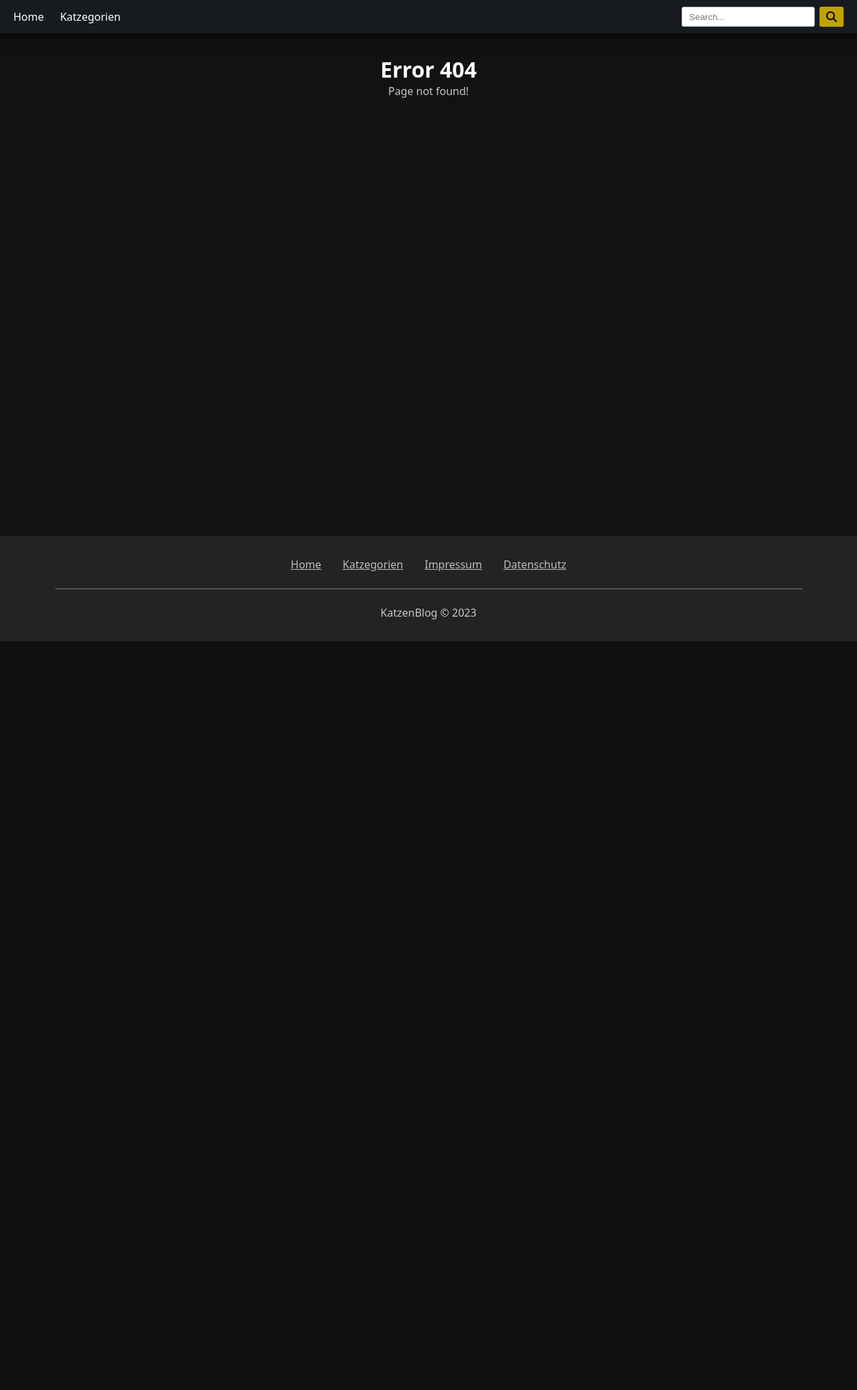
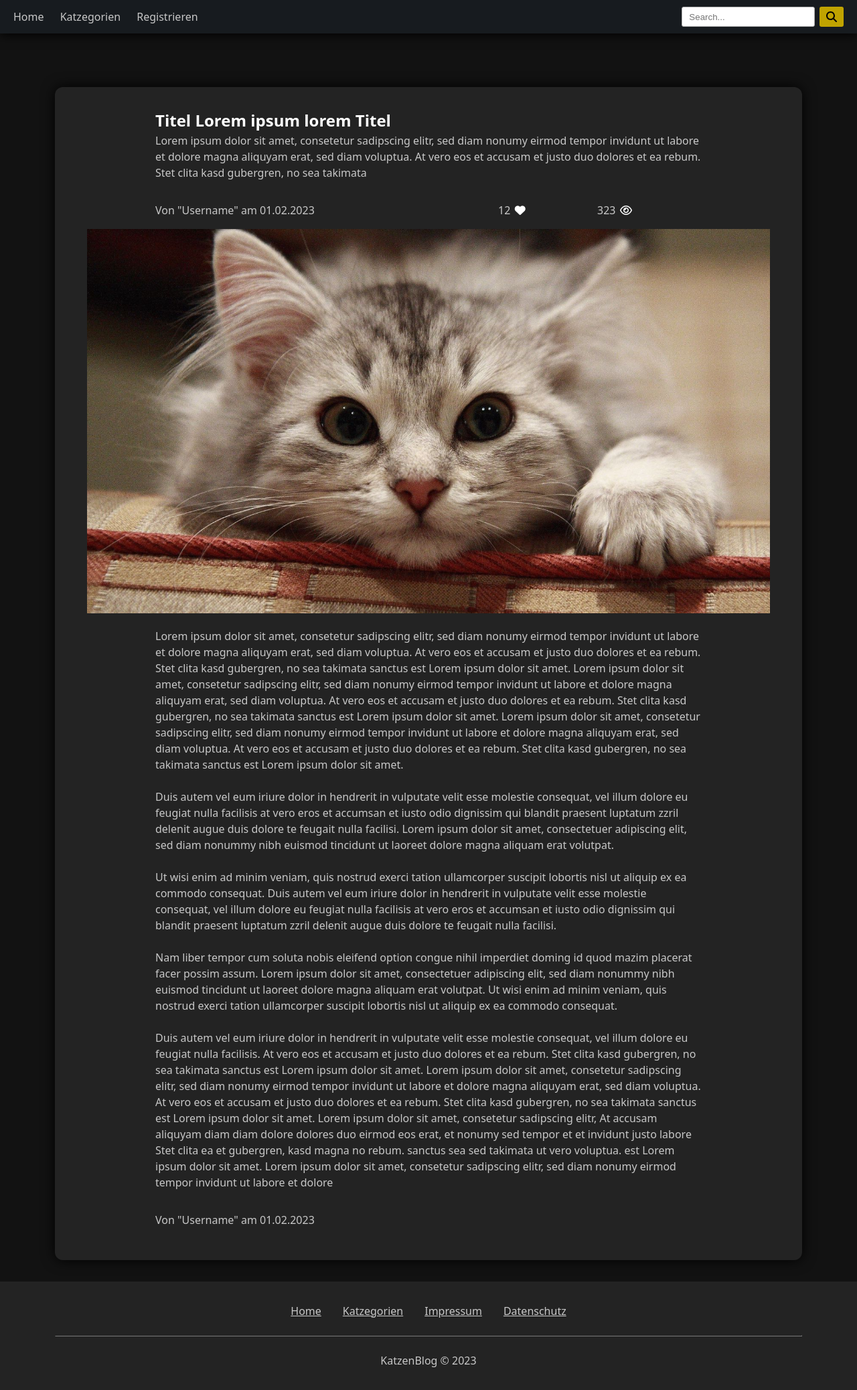
Before and after one commit to Chryfi/webdev, a PHP site: page /index.php?p=article in a window 1280 px wide. Shown: the whole page at 67% size. Before the commit the page ends 958 px from the top, so only its background shows below. Run offline with PHP 8.4, Linux system fonts and the light colour scheme; some libraries are stand-ins or nearby versions.

Commit message:
Add blog article skeleton

```diff
--- a/content/defaults/footer.php
+++ b/content/defaults/footer.php
@@ -1,4 +1,3 @@
-        </div>
         <footer class="container-fluid footer">
             <div class="row justify-content-center">
                 <div class="footer-col">
--- a/content/defaults/header.php
+++ b/content/defaults/header.php
@@ -1,10 +1,13 @@
 <nav class="navbar">
     <ul class="navbar-list">
         <li class="navbar-item">
-            <a href="index" class="navbar-link">Home</a>
+            <a href="index" class="navbar-link <?php if(empty($_GET["p"]) || $_GET["p"] == "index") echo "active";?>">Home</a>
         </li>
         <li class="navbar-item">
-            <a href="katzegorien" class="navbar-link">Katzegorien</a>
+            <a href="katzegorien" class="navbar-link <?php if($_GET["p"] == "katzegorien") echo "active";?>">Katzegorien</a>
+        </li>
+        <li class="navbar-item">
+            <a href="registrieren" class="navbar-link <?php if($_GET["p"] == "registrieren") echo "active";?>">Registrieren</a>
         </li>
     </ul>
     <div class="search-container">
--- a/content/heads/index.html
+++ b/content/heads/index.html
@@ -9,7 +9,7 @@
         <link href="https://cdn.jsdelivr.net/npm/bootstrap@5.0.2/dist/css/bootstrap.min.css" rel="stylesheet" integrity="sha384-EVSTQN3/azprG1Anm3QDgpJLIm9Nao0Yz1ztcQTwFspd3yD65VohhpuuCOmLASjC" crossorigin="anonymous">
         <script src="https://cdn.jsdelivr.net/npm/bootstrap@5.0.2/dist/js/bootstrap.bundle.min.js" integrity="sha384-MrcW6ZMFYlzcLA8Nl+NtUVF0sA7MsXsP1UyJoMp4YLEuNSfAP+JcXn/tWtIaxVXM" crossorigin="anonymous"></script>
         -->
+        <script src="https://kit.fontawesome.com/56794dd33c.js" crossorigin="anonymous"></script>
         <link rel="stylesheet" href="/ressources/css/main.css">
     </head>
     <body>
-        <div class="page-wrapper">
--- /dev/null
+++ b/content/pages/article.html
@@ -0,0 +1,64 @@
+<div class="page-wrapper">
+    <main class="container-sm">
+        <div class="round-container blog-container">
+                <div class="row justify-content-center">
+                    <div class="col-md-8">
+                        <h2>Titel Lorem ipsum lorem Titel</h2>
+                        <p>Lorem ipsum dolor sit amet, consetetur sadipscing elitr, sed diam nonumy eirmod tempor invidunt ut labore et dolore magna aliquyam erat, sed diam voluptua. At vero eos et accusam et justo duo dolores et ea rebum. Stet clita kasd gubergren, no sea takimata </p>
+                        <div class="row blog-info-container">
+                            <div class="col-md-5">
+                                <p>Von "Username" am 01.02.2023</p>
+                            </div>
+                            <div class="col-md-5">
+                                <div class="row stats-row">
+                                    <div class="col-auto stats-container">
+                                        <p id="like-counter">12</p><i class="fa-solid fa-heart like-button" id="like-button"></i>
+                                    </div>
+                                    <div class="col-auto stats-container">
+                                        <p>323</p><i class="fa-regular fa-eye"></i>
+                                    </div>
+                                </div>
+                            </div>
+                        </div>
+                    </div>
+                </div>
+                <img class="blog-thumbnail-img" src="ressources/images/4.jpg">
+                <div class="row justify-content-center blog-content-container">
+                    <div class="col-md-8">
+                        <p>
+                            Lorem ipsum dolor sit amet, consetetur sadipscing elitr, sed diam nonumy eirmod tempor invidunt ut labore et dolore magna aliquyam erat, sed diam voluptua. At vero eos et accusam et justo duo dolores et ea rebum. Stet clita kasd gubergren, no sea takimata sanctus est Lorem ipsum dolor sit amet. Lorem ipsum dolor sit amet, consetetur sadipscing elitr, sed diam nonumy eirmod tempor invidunt ut labore et dolore magna aliquyam erat, sed diam voluptua. At vero eos et accusam et justo duo dolores et ea rebum. Stet clita kasd gubergren, no sea takimata sanctus est Lorem ipsum dolor sit amet. Lorem ipsum dolor sit amet, consetetur sadipscing elitr, sed diam nonumy eirmod tempor invidunt ut labore et dolore magna aliquyam erat, sed diam voluptua. At vero eos et accusam et justo duo dolores et ea rebum. Stet clita kasd gubergren, no sea takimata sanctus est Lorem ipsum dolor sit amet.
+                            <br><br>
+                            Duis autem vel eum iriure dolor in hendrerit in vulputate velit esse molestie consequat, vel illum dolore eu feugiat nulla facilisis at vero eros et accumsan et iusto odio dignissim qui blandit praesent luptatum zzril delenit augue duis dolore te feugait nulla facilisi. Lorem ipsum dolor sit amet, consectetuer adipiscing elit, sed diam nonummy nibh euismod tincidunt ut laoreet dolore magna aliquam erat volutpat.
+                            <br><br>
+                            Ut wisi enim ad minim veniam, quis nostrud exerci tation ullamcorper suscipit lobortis nisl ut aliquip ex ea commodo consequat. Duis autem vel eum iriure dolor in hendrerit in vulputate velit esse molestie consequat, vel illum dolore eu feugiat nulla facilisis at vero eros et accumsan et iusto odio dignissim qui blandit praesent luptatum zzril delenit augue duis dolore te feugait nulla facilisi.
+                            <br><br>
+                            Nam liber tempor cum soluta nobis eleifend option congue nihil imperdiet doming id quod mazim placerat facer possim assum. Lorem ipsum dolor sit amet, consectetuer adipiscing elit, sed diam nonummy nibh euismod tincidunt ut laoreet dolore magna aliquam erat volutpat. Ut wisi enim ad minim veniam, quis nostrud exerci tation ullamcorper suscipit lobortis nisl ut aliquip ex ea commodo consequat.
+                            <br><br>
+                            Duis autem vel eum iriure dolor in hendrerit in vulputate velit esse molestie consequat, vel illum dolore eu feugiat nulla facilisis.
+
+                            At vero eos et accusam et justo duo dolores et ea rebum. Stet clita kasd gubergren, no sea takimata sanctus est Lorem ipsum dolor sit amet. Lorem ipsum dolor sit amet, consetetur sadipscing elitr, sed diam nonumy eirmod tempor invidunt ut labore et dolore magna aliquyam erat, sed diam voluptua. At vero eos et accusam et justo duo dolores et ea rebum. Stet clita kasd gubergren, no sea takimata sanctus est Lorem ipsum dolor sit amet. Lorem ipsum dolor sit amet, consetetur sadipscing elitr, At accusam aliquyam diam diam dolore dolores duo eirmod eos erat, et nonumy sed tempor et et invidunt justo labore Stet clita ea et gubergren, kasd magna no rebum. sanctus sea sed takimata ut vero voluptua. est Lorem ipsum dolor sit amet. Lorem ipsum dolor sit amet, consetetur sadipscing elitr, sed diam nonumy eirmod tempor invidunt ut labore et dolore
+                        </p>
+                        <div class="row blog-info-container">
+                            <div class="col-md-5">
+                                <p>Von "Username" am 01.02.2023</p>
+                            </div>
+                        </div>
+                    </div>
+                </div>
+        </div>
+    </main>
+</div>
+<script>
+    document.getElementById("like-button").addEventListener("click", e => {
+        let likeCounterElement = document.getElementById("like-counter");
+        let likeButtonElement = document.getElementById("like-button");
+        if (likeButtonElement.classList.contains("active")) {
+            likeCounterElement.textContent = parseInt(likeCounterElement.textContent) - 1;
+            likeButtonElement.classList.remove("active");
+        } else {
+            likeCounterElement.textContent = parseInt(likeCounterElement.textContent) + 1;
+            likeButtonElement.classList.add("active");
+        }
+
+    });
+</script>
--- a/content/pages/error_message.php
+++ b/content/pages/error_message.php
@@ -1,6 +1,8 @@
+<div class="page-wrapper">
     <header>
         <div class="header-text">
             <h1>Error <?php if (isset($_POST["error_code"])) echo $_POST["error_code"]; ?></h1>
             <p><?php if (isset($_POST["error_description"])) echo $_POST["error_description"]; ?></p>
         </div>
     </header>
+</div>
--- a/content/pages/index.html
+++ b/content/pages/index.html
@@ -1,3 +1,4 @@
+<div class="page-wrapper">
     <header>
         <div class="header-text">
             <h1>For you page</h1>
@@ -120,6 +121,7 @@
             </div>
         </div>
     </main>
+</div>
 <script>
     let blogSpoilers = document.getElementsByClassName("blog-spoiler-container");
 
--- a/ressources/css/main.css
+++ b/ressources/css/main.css
@@ -1,16 +1,22 @@
 html {
-    --blog-spoiler-bg-color: 35, 35, 35;
+    --bg-color-0: 18, 18, 18;
+    --bg-color-1: 35, 35, 35;
+    --bg-color-2: 45, 45, 45;
     --color1: #1e3f4f;
     --color2: #589579;
     --color3: hsl(0, 45%, 22%);
     --color4: #16C172;
     --color5: #214f3d;
+    --text-color: rgb(200, 200, 200);
 }
 
 body {
     margin: 0;
     font-family: system-ui,-apple-system,"Segoe UI",Roboto,"Helvetica Neue",Arial,"Noto Sans","Liberation Sans",sans-serif,"Apple Color Emoji","Segoe UI Emoji","Segoe UI Symbol","Noto Color Emoji";
-    background-color: #121212;
+    background-color: rgb(var(--bg-color-0));
+    font-size: 1rem;
+    font-weight: 400;
+    line-height: 1.5;
 }
 
 * {
@@ -27,7 +33,7 @@ h1, h2, h3, h4, h5, h6 {
 }
 
 p {
-    color: rgb(200, 200, 200);
+    color: var(--text-color);
 }
 
 ul {
@@ -37,11 +43,15 @@ ul {
 }
 
 li {
-    color: rgb(190, 190, 190);
+    color: var(--text-color);
 }
 
 a {
-    color: rgb(190, 190, 190);
+    color: var(--text-color);
+}
+
+a:visited {
+    color: var(--text-color);
 }
 
 /*
@@ -144,6 +189,10 @@ ROW COLUMN STUFF
 /*
 COLUMNS
 */
+.col-auto {
+    width: auto;
+}
+
 .col-1 {
     width: 10%;
 }
@@ -397,12 +450,17 @@ NAVBAR
 
 .navbar-link {
     text-decoration: none;
-    color: white;
+    color: var(--text-color);
     transition: color 0.2s;
 }
 
+.navbar-link.active {
+    color: #ffffff;
+    border-bottom: 1px solid white;
+}
+
 .navbar-link:hover {
-    color: #ccc;
+    color: #ffffff;
 }
 
 .search-container {
@@ -473,6 +531,82 @@ FOOTER
     border-color: rgb(121, 121, 121);
 }
 
+.round-container {
+    background-color: rgb(var(--bg-color-1));
+    box-shadow: 0px 0px 20px black;
+    padding: 2em;
+    padding-left: 3em;
+    padding-right: 3em;
+    border-radius: 12px;
+}
+
+.register-container {
+    margin-top: 10em;
+}
+
+/**
+BLOG ARTICLE
+*/
+.blog-container {
+    margin-top: 5em;
+}
+
+.stats-container {
+    color: white;
+}
+
+.stats-container > * {
+    padding-left: 0.2em;
+    padding-right: 0.2em;
+    display: inline-block;
+}
+
+.like-button {
+    cursor: pointer;
+    transition: transform 0.25s, color 0.1s;
+}
+
+.like-button:hover {
+    color: rgb(223, 71, 104);
+    transform: scale(1.25);
+}
+
+.like-button:active {
+    color: rgb(255, 46, 91);
+    transform: scale(1.5);
+}
+
+/**
+like button has been pressed
+*/
+.like-button.active {
+    color: rgb(223, 71, 104);
+}
+
+.like-button.active:hover {
+    color: rgb(255, 159, 180);
+    transform: scale(1);
+}
+
+.like-button.active:active {
+    color: white;
+    transform: scale(1);
+}
+
+.blog-info-container {
+    margin-top: 2em;
+    margin-bottom: 1em;
+    row-gap: 0.5em;
+}
+
+.stats-row {
+    justify-content: space-evenly;
+}
+
+.blog-content-container {
+    margin-top: 1em;
+}
+
 
 /**
 BLOG SPOILER
```
Also changed, not shown: other parts of ressources/css/main.css (+43 -4 lines). Lines whose indentation alone changed are shown as unchanged.
